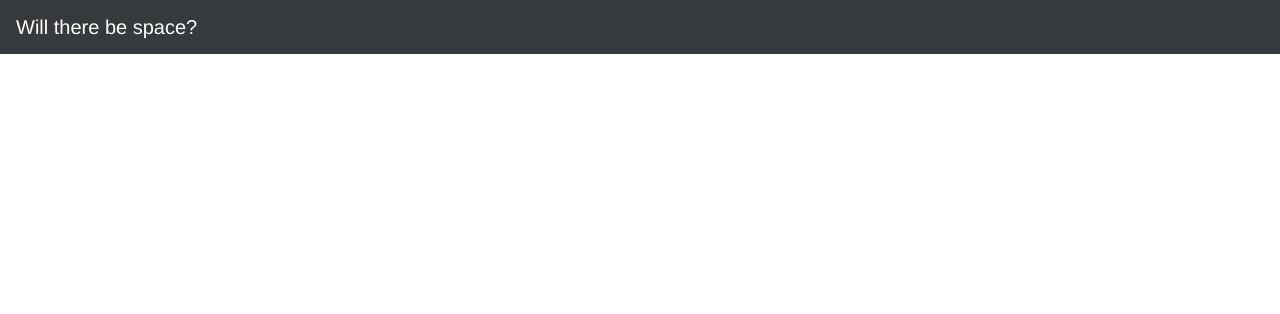
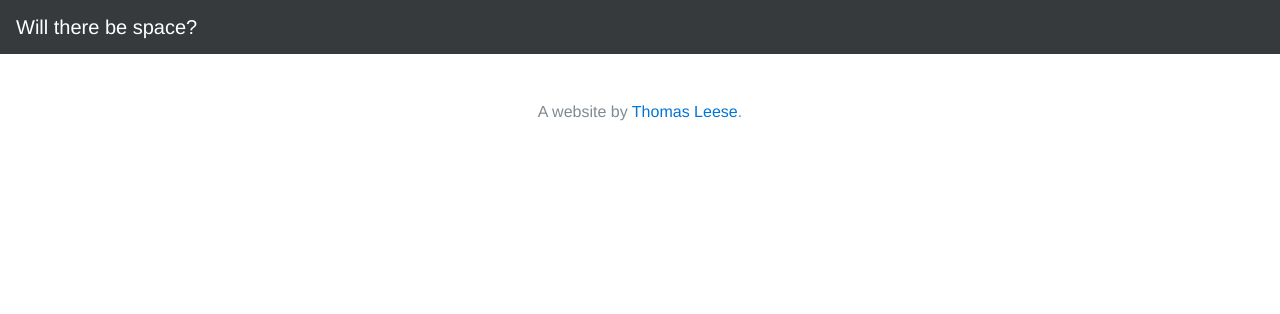
Before and after one commit to thomasleese/will-there-be-space, a Python web app: template willtherebespace/web/templates/_base.html in a window 1280 px wide. Shown: the top 314 px of the page. Run offline with Jinja, Linux system fonts and the light colour scheme; the template is opened without the code that fills it, so the values that code supplies are empty.

Commit message:
Add credits

```diff
--- a/willtherebespace/web/templates/_base.html
+++ b/willtherebespace/web/templates/_base.html
@@ -19,6 +19,10 @@
       {% endblock %}
     </div>
 
+    <footer>
+      <p class="text-center text-muted">A website by <a href="https://www.thomasleese.me">Thomas Leese</a>.</p>
+    </footer>
+
     <script src="{{ url_for('static', filename='scripts/bootstrap.min.js') }}"></script>
     {% block scripts %}
     {% endblock %}
```
